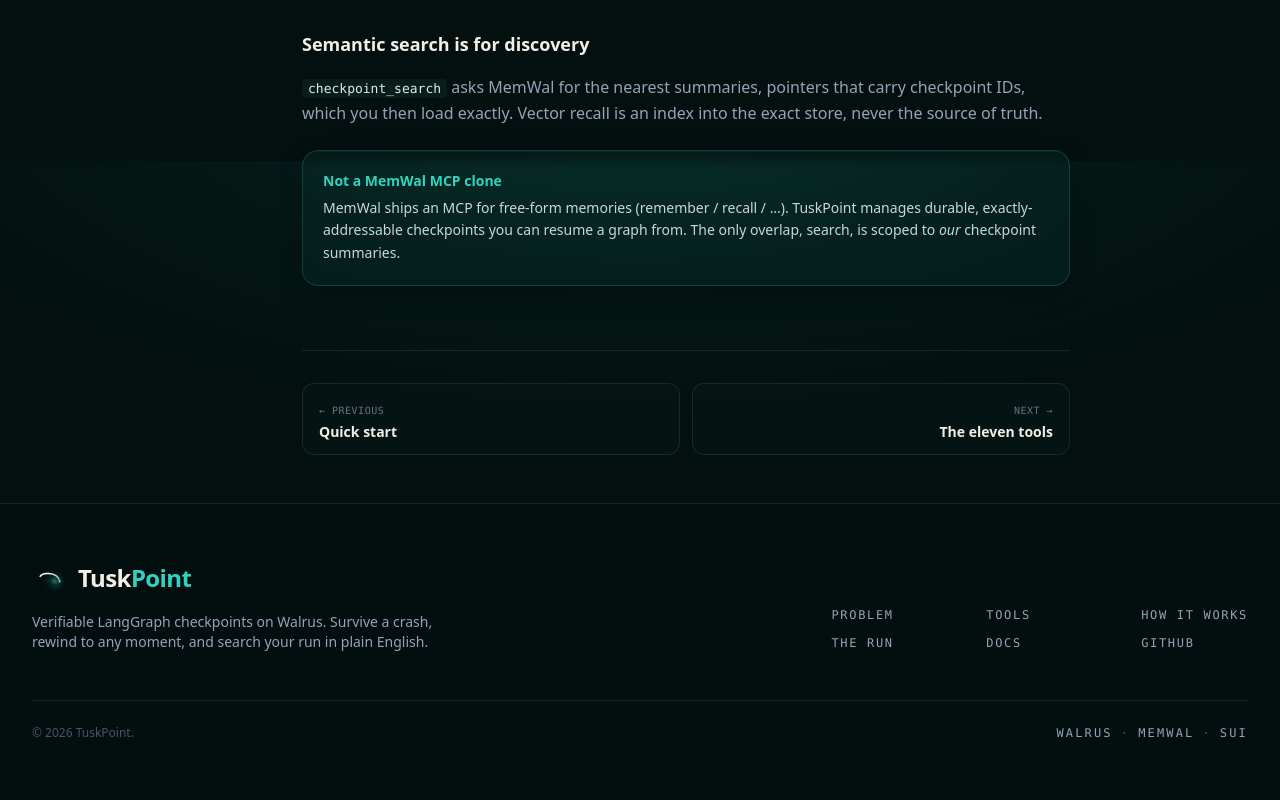
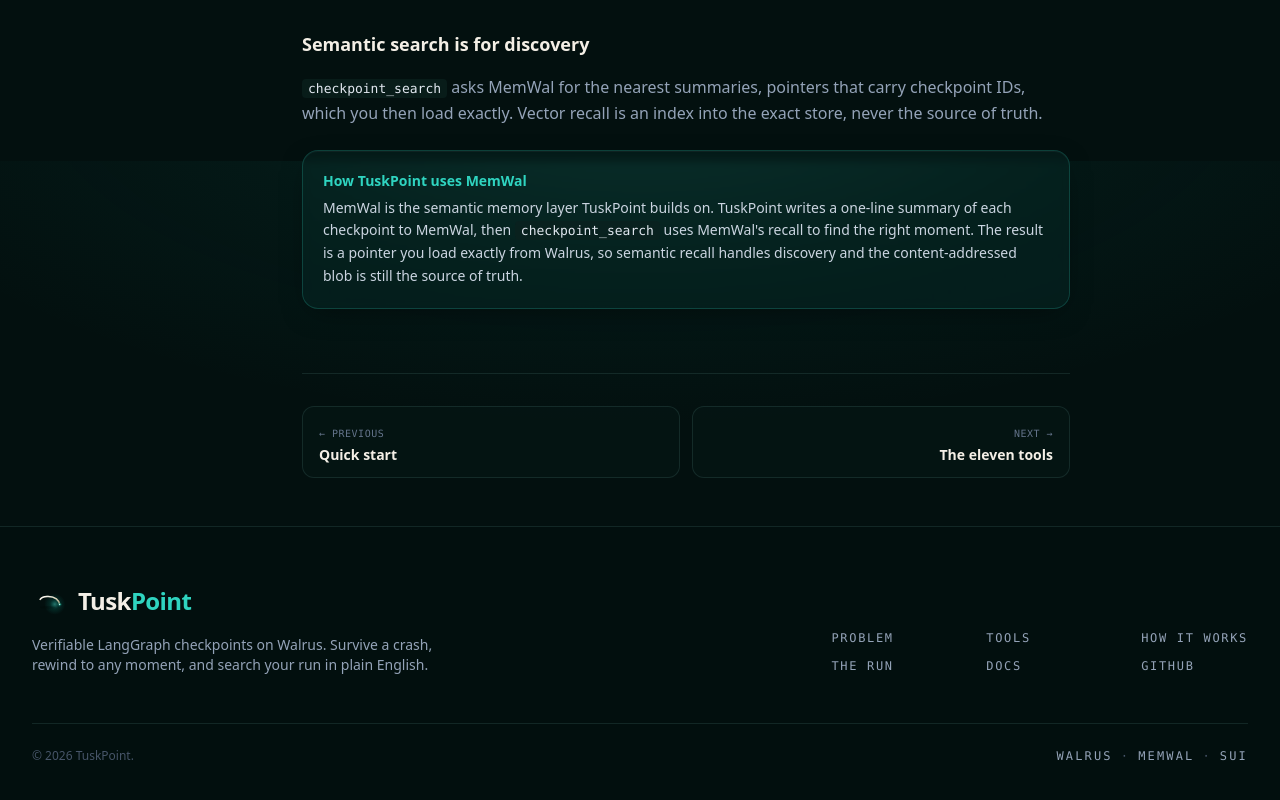
Before and after one commit to faithabiodun/tuskpoint, a Next.js app in the folder web/: page /docs/concepts in a window 1280 px wide. Shown: the part 1439-2239 px from the top of the page. Built offline with nearby package versions, Linux system fonts and the light colour scheme.

Commit message:
Reframe MemWal as a layer TuskPoint builds on, not a competitor
Drops the "not a clone / only overlap / never duplicates" framing on the
homepage, concepts doc, and README in favor of describing how TuskPoint
uses MemWal for semantic recall on top of exact Walrus checkpoints.

```diff
--- a/web/src/app/docs/concepts/page.tsx
+++ b/web/src/app/docs/concepts/page.tsx
@@ -82,11 +82,13 @@
         recall is an index into the exact store, never the source of truth.
       </P>
 
-      <Callout title="Not a MemWal MCP clone">
-        MemWal ships an MCP for free-form memories (remember / recall / …).
-        TuskPoint manages durable, exactly-addressable checkpoints you can resume
-        a graph from. The only overlap, search, is scoped to <em>our</em>{" "}
-        checkpoint summaries.
+      <Callout title="How TuskPoint uses MemWal">
+        MemWal is the semantic memory layer TuskPoint builds on. TuskPoint writes
+        a one-line summary of each checkpoint to MemWal, then{" "}
+        <Code>checkpoint_search</Code> uses MemWal&apos;s recall to find the right
+        moment. The result is a pointer you load exactly from Walrus, so semantic
+        recall handles discovery and the content-addressed blob is still the
+        source of truth.
       </Callout>
     </>
   );
--- a/web/src/app/page.tsx
+++ b/web/src/app/page.tsx
@@ -35,8 +35,8 @@
                 Eleven tools, any agent can call.
               </h2>
               <p className="mt-5 text-slate-400">
-                A complete checkpoint API over the Model Context Protocol, it
-                complements, and never duplicates, MemWal&apos;s own MCP.
+                A complete checkpoint API over the Model Context Protocol, with
+                semantic recall built on MemWal.
               </p>
             </div>
             <Link href="/docs" className="btn-ghost shrink-0">
```
Also changed, not shown: 1 other file (tests, documents, lock files or other folders).
